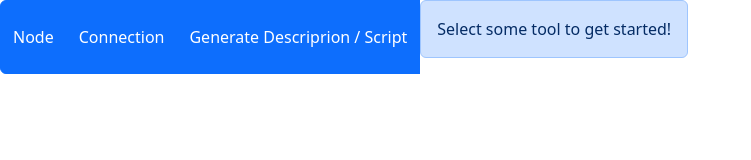
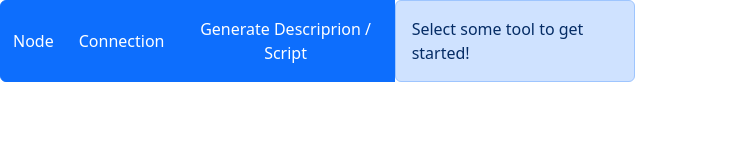
Before and after one commit to HenilMistry/AristaLabRequestor, a plain HTML site: page index.html in a window 1280 px wide. Shown: the whole page, without its empty margins (0-751 px from the left). Drawn offline with nearby package versions, Linux system fonts and the light colour scheme.

```diff
--- a/Asset/main.css
+++ b/Asset/main.css
@@ -1,7 +1,11 @@
 .group {
-    top: 0;
-    left: 0;
-    position: absolute;
+    display: grid;
+    grid-template-columns: 1fr 1fr; /* Two equal columns */
+    gap: 10px; /* Space between columns */
+}
+
+.alert {
+    margin-bottom: 0;
 }
 
 canvas {
```
